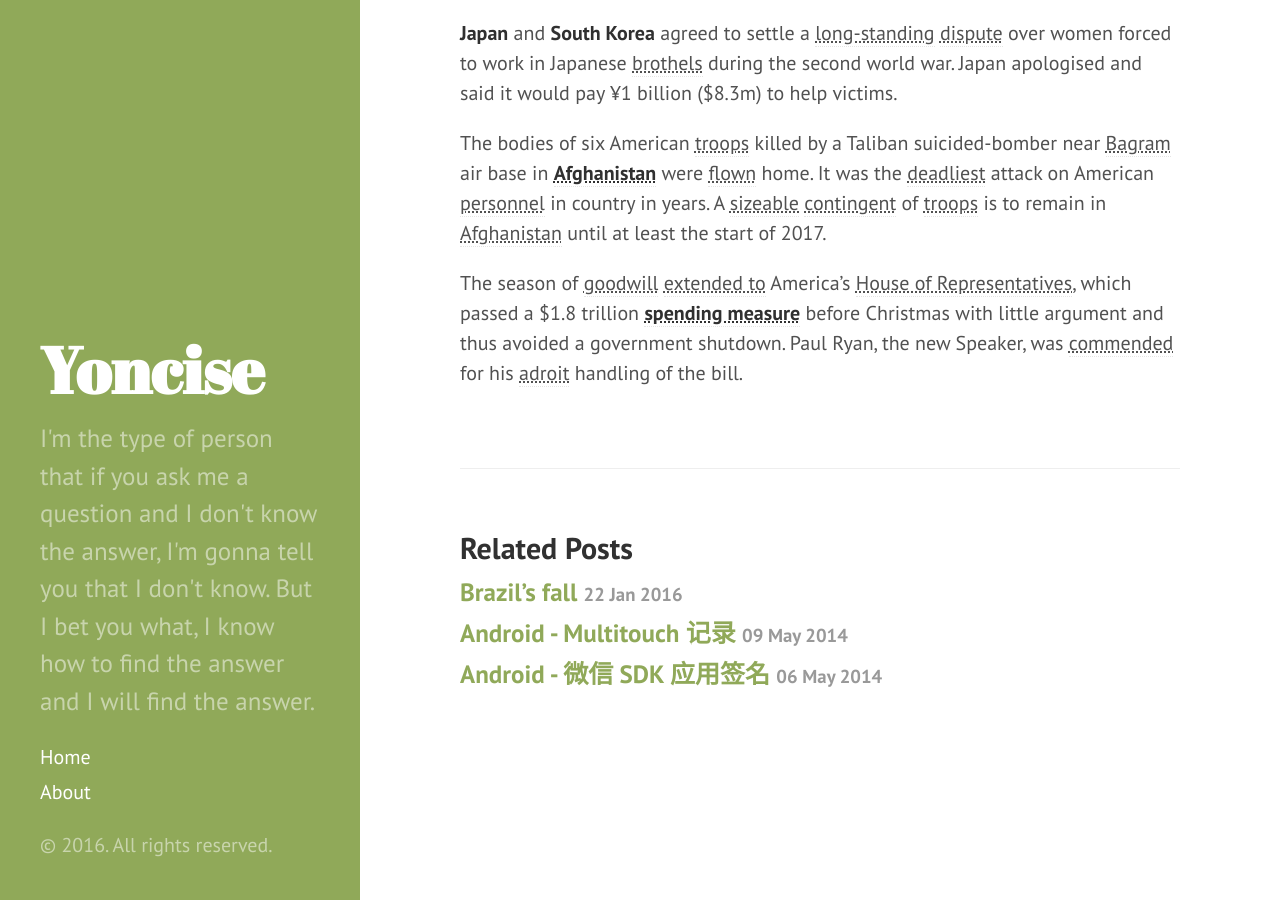
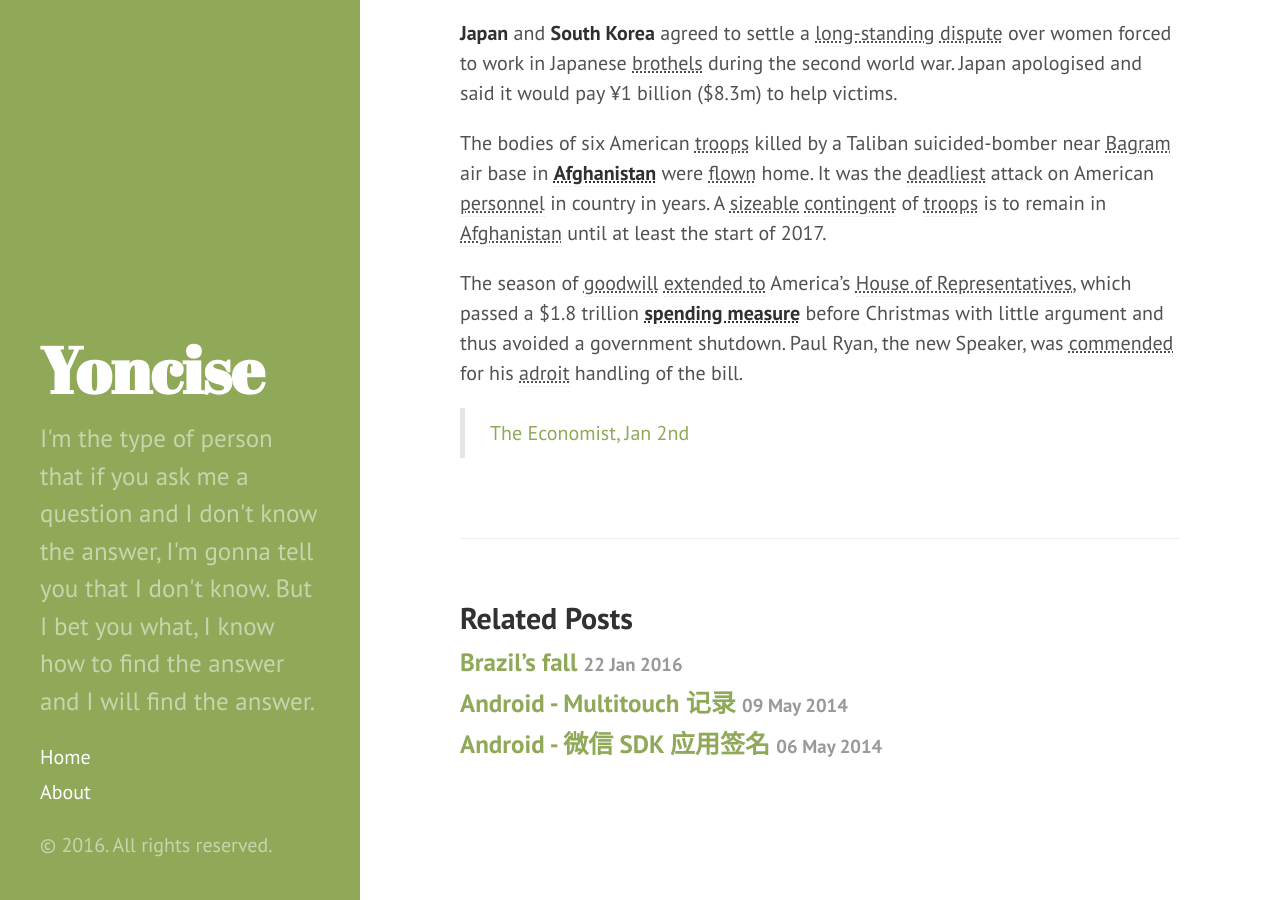
Before and after one commit to yoncise/yoncise.github.io, a Jekyll site: the page built from _posts/2016-01-20-The-world-this-week.md, in a window 1280 px wide and 900 px high, scrolled down 2452 px. Built offline with Jekyll 4.4.1, drawn with Linux system fonts in a browser that asks for light colours.

Commit message:
Update 2016-01-20-The-world-this-week.md

```diff
--- a/_posts/2016-01-20-The-world-this-week.md
+++ b/_posts/2016-01-20-The-world-this-week.md
@@ -176,3 +176,5 @@
 *[spending measure]: 消费措施
 *[commended]: 赞美
 *[adroit]: [ə'drɔɪt] 敏捷的，灵巧的；熟练的
+
+> [The Economist, Jan 2nd](http://www.economist.com/news/world-week/21684815-world-week)
```
